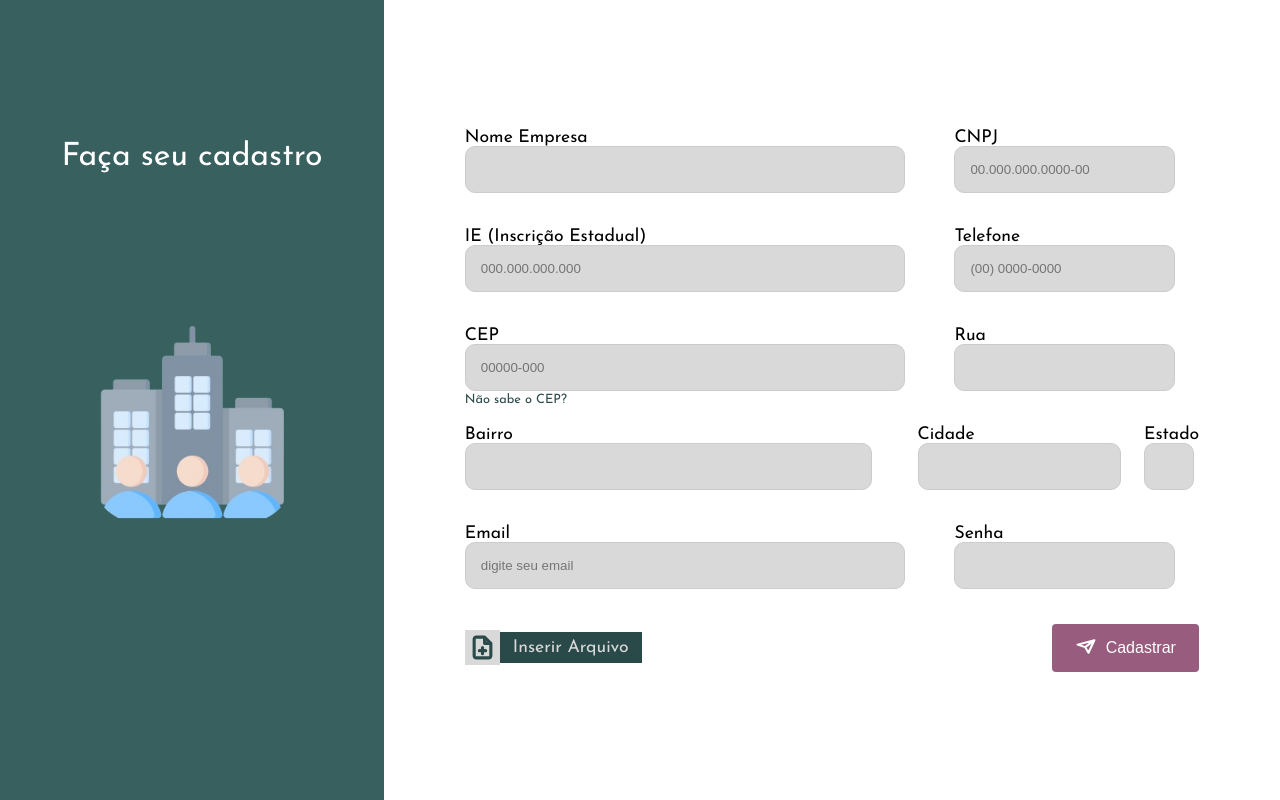
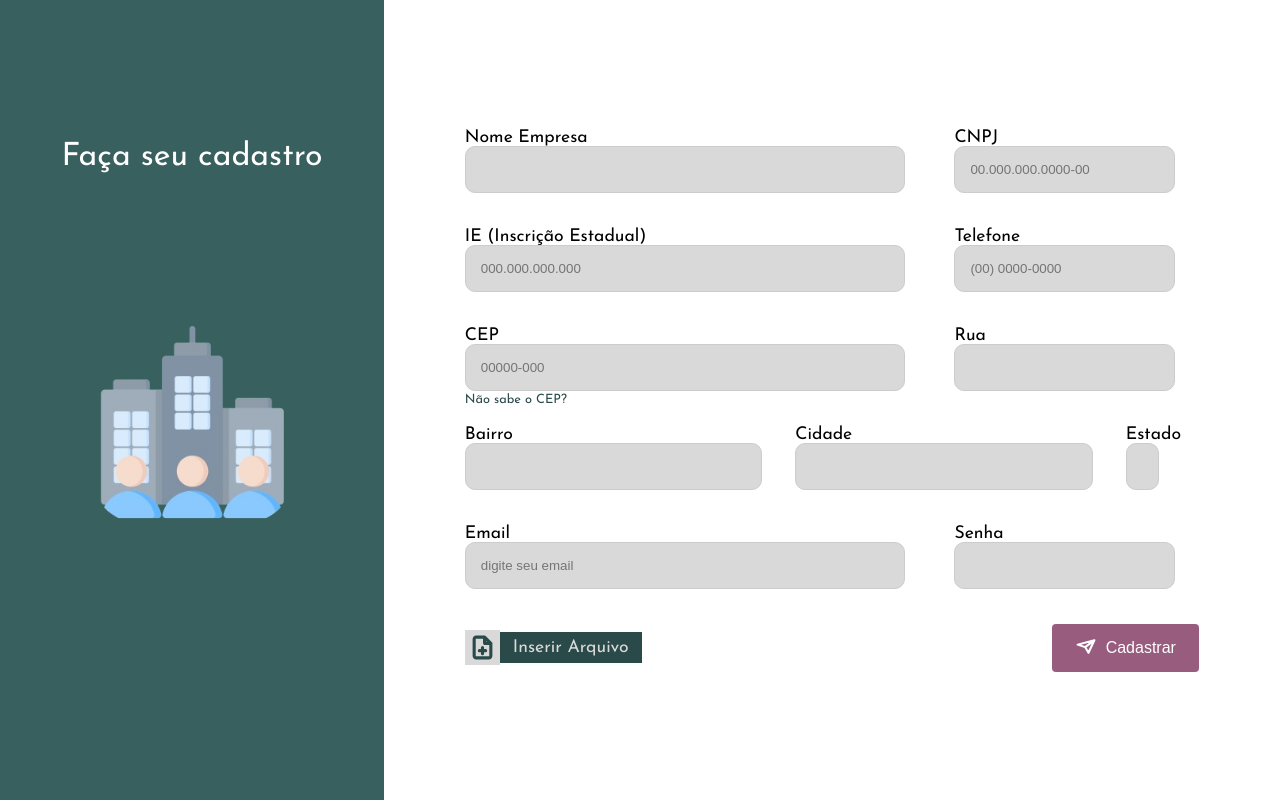
Before and after one commit to Conexus-TCC/learnfy, a PHP site: page /View/cadastroEmpresa.html in a window 1280 px wide. Run offline with PHP 8.4, Linux system fonts and the light colour scheme.

Commit message:
Sla caraio

```diff
--- a/Css/cadastroEmpresa.css
+++ b/Css/cadastroEmpresa.css
@@ -110,7 +110,18 @@ input:focus-visible,input:focus{
 input:disabled{
     cursor: not-allowed;
 }
-
+label:has(#bairro){
+    flex: inherit;
+    width: 45%;
+}
+label:has(#cidade){
+    flex: inherit;
+    width: 45%;
+}
+label:has(#estado){
+    flex: inherit;
+    width: 5%;
+}
 button {
     flex: inherit !important;
     justify-content: center;
--- a/View/cadastroEmpresa.html
+++ b/View/cadastroEmpresa.html
@@ -7,6 +7,7 @@
     <title>Cadastro</title>
     <script src="../js/jquery-3.7.1.min.js"></script>
     <script src="../js/jquery.mask.js"></script>
+    <script src="../js/main.js"> </script>
   </head>
 
   <body>
--- a/js/cep.js
+++ b/js/cep.js
@@ -3,8 +3,12 @@ const rua = $('#rua');
 const bairro = $('#bairro');
 const cidade = $('#cidade');
 const estado = $('#estado');
-cep.on("blur", async function (envent) {
-  const res = await fetch(`https://viacep.com.br/ws/${cep.val().replace("-","")}/json/`)
+cep.on("blur", async function () {
+  if(cep.val().length < 9){
+    cep.addClass("erro");
+    return;
+  }
+  const res = await fetch(`https://viacep.com.br/ws/${cep.cleanVal()}/json/`)
   const data = await res.json();
   console.log(data)
   if(data.erro){
--- a/js/file.js
+++ b/js/file.js
@@ -6,6 +6,10 @@ const p  = document.querySelector(".file>p")
 inputFile.addEventListener("change",function(e){
 const file = inputFile.files[0]
 p.innerHTML= file.name
+if(file.type !== "image/jpeg" && file.type !== "image/png"){
+    alert("Invalid file type")
+    return
+}
 const reader = new FileReader()
 reader.readAsDataURL(file)
 reader.onload = function(){
--- /dev/null
+++ b/js/main.js
@@ -0,0 +1,3 @@
+window.alert =(mensagen)=>{
+console.log(mensagen)
+}
```
